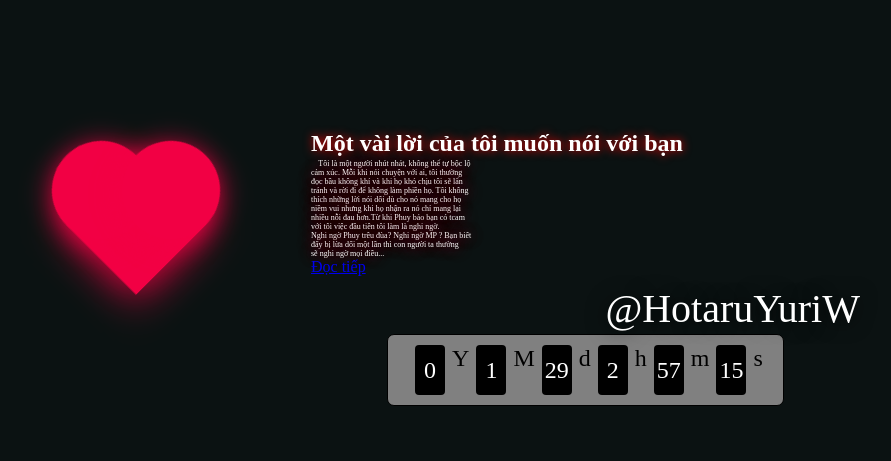
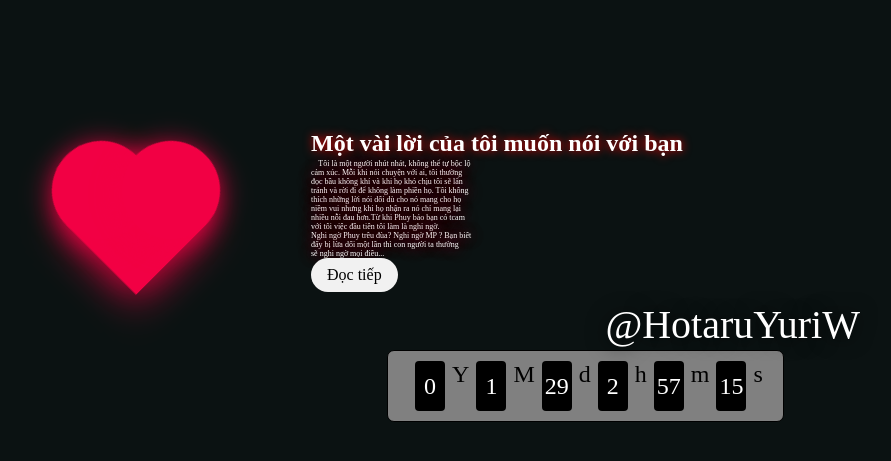
Before and after one commit to YTHzgamer/YTHzgamer.github.io, a PHP site: page /letter/love/index.html in a window 1280 px wide. Shown: the top 461 px of the page, without its empty margins (89-980 px from the left). Run offline with PHP 8.4, Linux system fonts and the light colour scheme.

Commit message:
Update style.css

```diff
--- a/letter/love/style.css
+++ b/letter/love/style.css
@@ -147,3 +147,28 @@ body{
     justify-content: center;
     text-justify: center;
 }
+a {
+  text-decoration: none;
+  display: inline-block;
+  padding: 8px 16px;
+}
+
+a:hover {
+  background-color: #ddd;
+  color: black;
+}
+
+.previous {
+  background-color: #f1f1f1;
+  color: black;
+}
+
+.next {
+  background-color: #f1f1f1;
+  color: black;
+  border-radius: 20px;
+}
+
+.round {
+  border-radius: 50%;
+}
```
